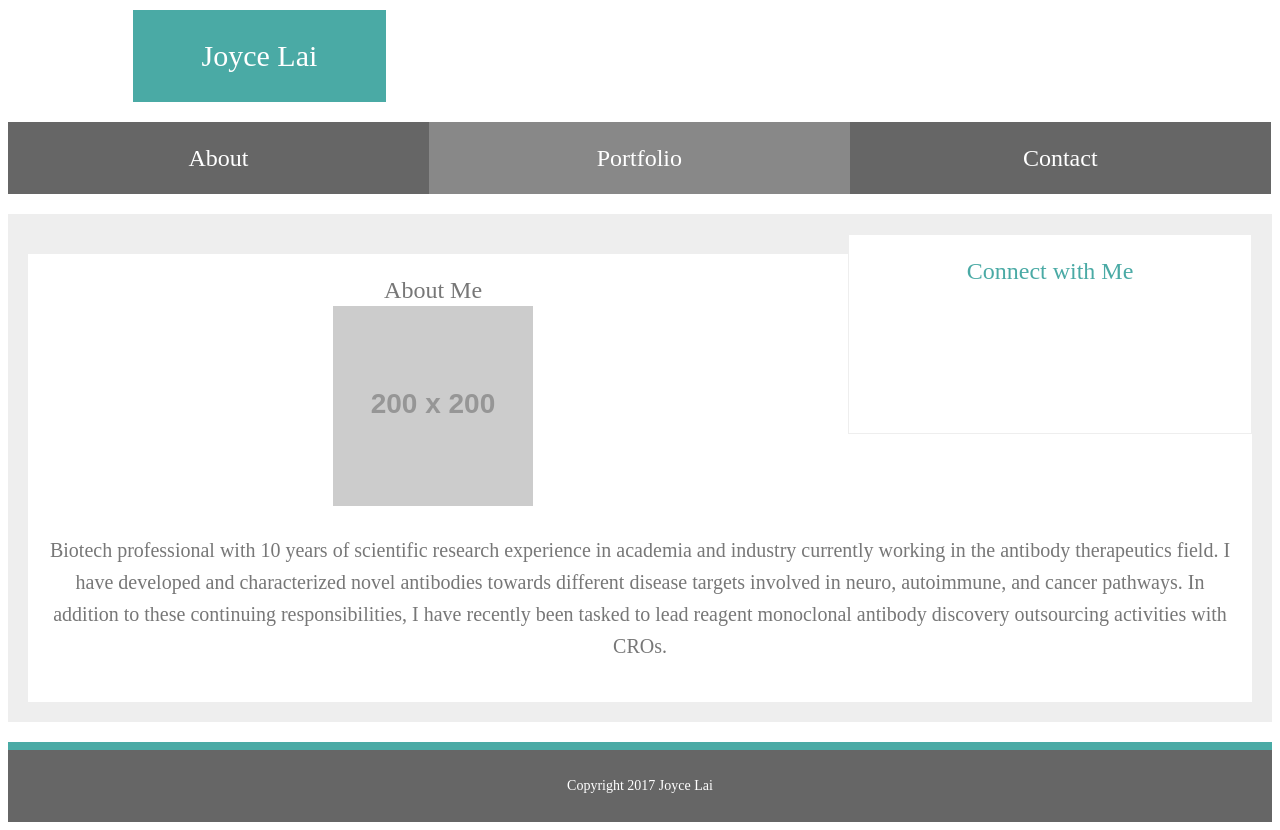
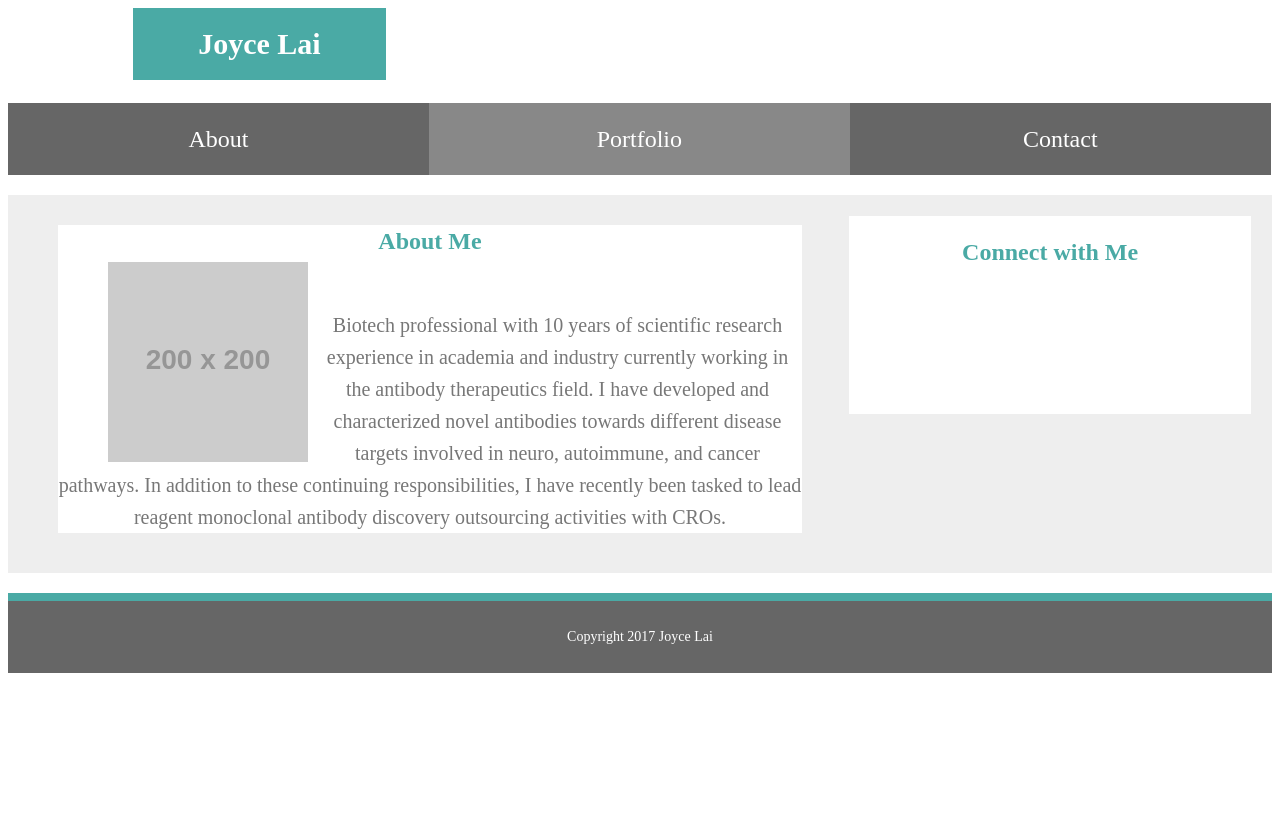
Before and after one commit to lai-joyce/Basic-Portfolio, a plain HTML site: page test2.html in a window 1280 px wide. After the commit the page ends 800 px from the top, so only its background shows below. Drawn offline with Linux system fonts and the light colour scheme; placeholder pictures from the web are drawn by us.

Commit message:
test2 files

```diff
--- a/test2.css
+++ b/test2.css
@@ -11,14 +11,16 @@ body {
 }
 
 header {
-	  margin-top: 10px;
+	  margin-top: 5px;
 	  margin-left: 125px;
 	  width: 20%;
 	  font-size: 30px;
-	  padding: 30px 10px 30px 10px;
+	  font-weight: bold;
+	  padding: 20px 10px 20px 10px;
 	  margin-bottom: 20px;
 	  color: #ffffff;
 	  background: #4aaaa5;
+	  border-bottom-style: solid;
 }
 
 section {
@@ -62,19 +64,29 @@ section {
 #division {
 	float: auto;
 	clear: left;
-	padding: 20px;
-	margin-top: 20px;
-	color: #777777;
+	margin: 10px 450px 10px 30px;
+	color: #4aaaa5;
+	font-weight: bold;
 	background: #ffffff;
+}
+
+#bio-image {
+	float: left;
+	margin-left: -100px;
+	margin-bottom: -20px;
+	padding: 5px 5px 5px 150px;
 }
 
 .first {
 	font-size: 20px;
+	color: #777777;
+	font-weight: normal;
 }
 
 aside {
 	color: #4aaaa5;
 	font-size: 24px;
+	font-weight: bold;
 	float: right;
 	clear: bottom;
 	width: 33%;
```
Also changed, not shown: test2.html (line endings or trailing spaces).
